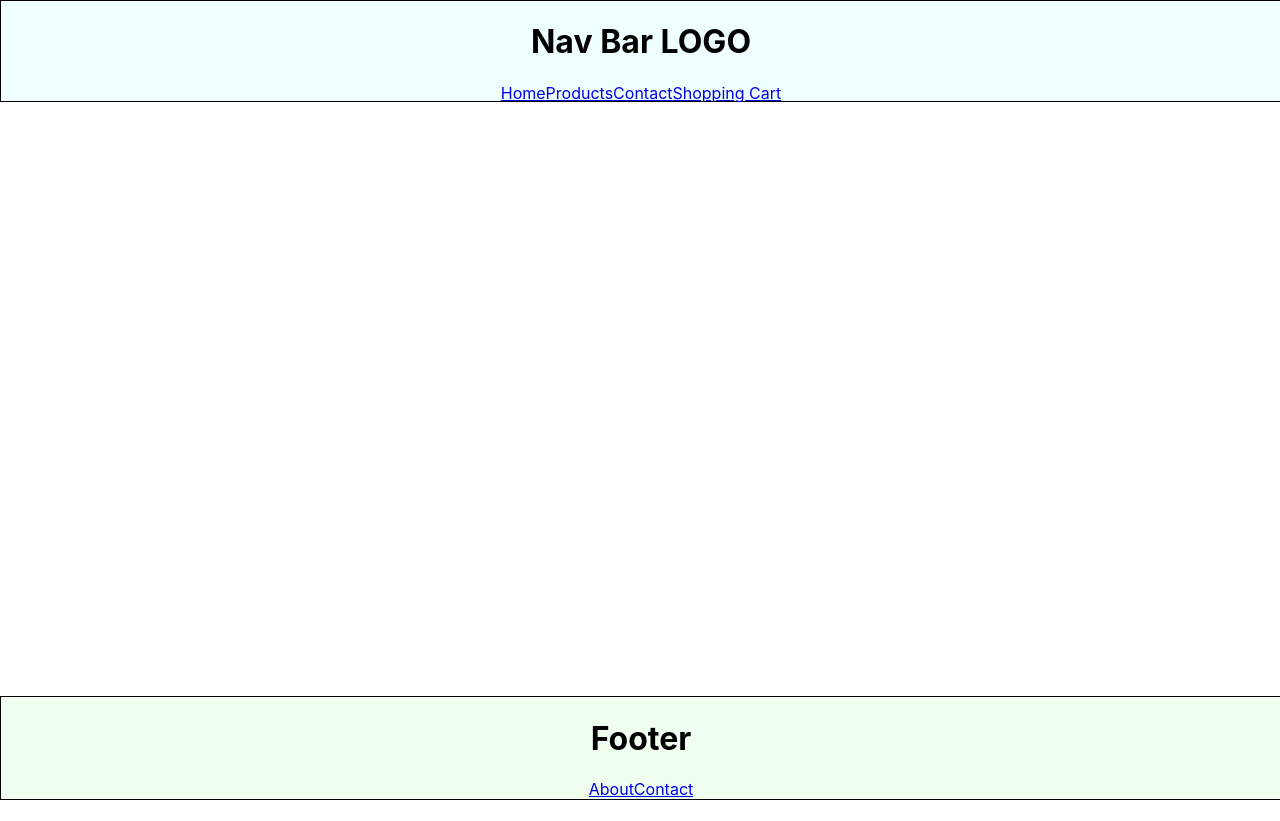
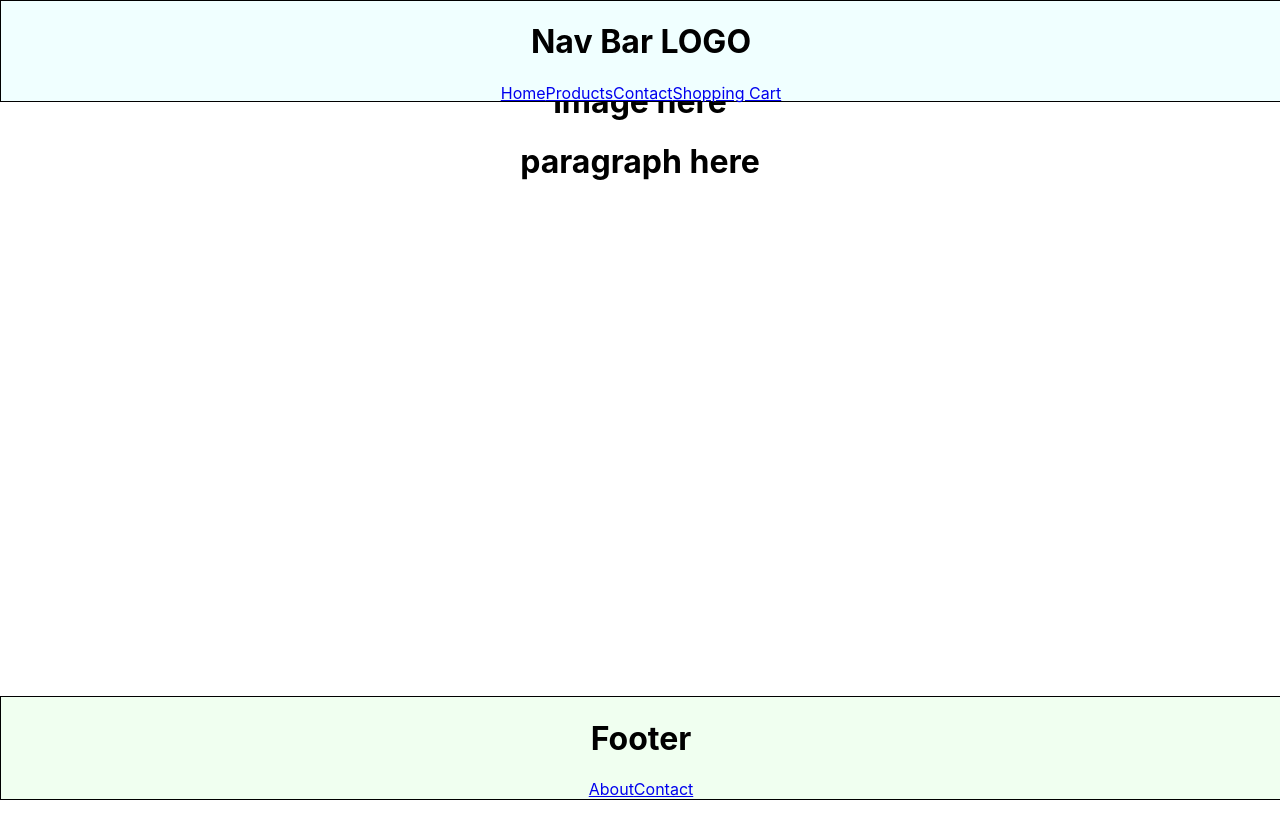
Before and after one commit to eslip96/Front-end-cap, a React (Create React App) app: page /contact in a window 1280 px wide. Before the commit the page ends 800 px from the top, so only its background shows below. Built offline with nearby package versions, Linux system fonts and the light colour scheme.

Commit message:
fixed routing for contact.. starting shopping function

```diff
--- a/src/App.jsx
+++ b/src/App.jsx
@@ -8,6 +8,7 @@ import ProductPage from "./components/ProductPage";
 import NavBar from "./components/NavBar";
 import Footer from "./components/Footer";
 import ShoppingCart from "./components/ShoppingCart";
+import Contact from "./components/Contact";
 
 function App() {
   return (
@@ -19,6 +20,7 @@ function App() {
           <Route path="/products" component={ProductsPage} />
           <Route path="/product/:id" component={ProductPage} />
           <Route path="/shopping-cart" component={ShoppingCart} />
+          <Route path="/contact" component={Contact} />
         </Switch>
         <Footer />
       </BrowserRouter>
--- a/src/components/Contact.jsx
+++ b/src/components/Contact.jsx
@@ -2,6 +2,8 @@ export default function Contact() {
   return (
     <div>
       <h1>Contact</h1>
+      <h1>image here</h1>
+      <h1>paragraph here</h1>
     </div>
   );
 }
--- a/src/components/HomePage.jsx
+++ b/src/components/HomePage.jsx
@@ -4,6 +4,7 @@ export default function HomePage() {
       <div className="mainbody">
         <h1>Home</h1>
         <h2>Hero-container</h2>
+        <h2>IMAGE HERE</h2>
       </div>
     </div>
   );
--- a/src/components/NavBar.jsx
+++ b/src/components/NavBar.jsx
@@ -7,7 +7,7 @@ export default function NavBar() {
       <div className="nav-links-contianer">
         <NavLink to="/home">Home</NavLink>
         <NavLink to="/products">Products</NavLink>
-        <NavLink to="/products">Contact</NavLink>
+        <NavLink to="/contact">Contact</NavLink>
         <NavLink to="/shopping-cart">Shopping Cart</NavLink>
       </div>
     </div>
```
